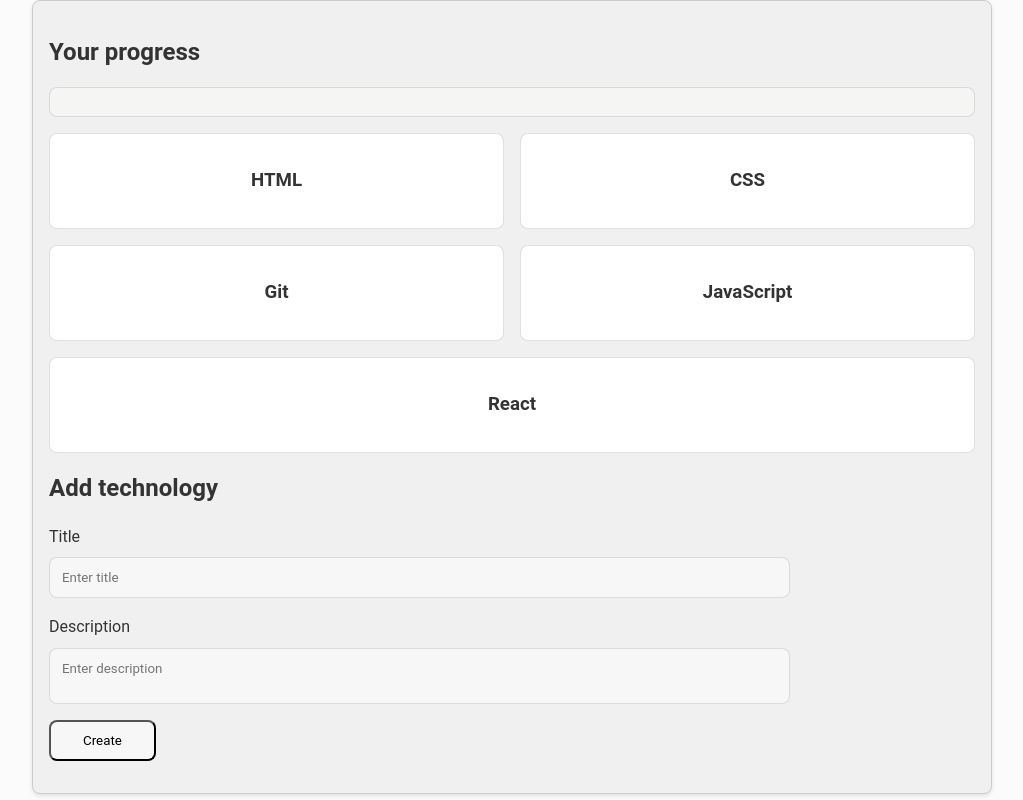
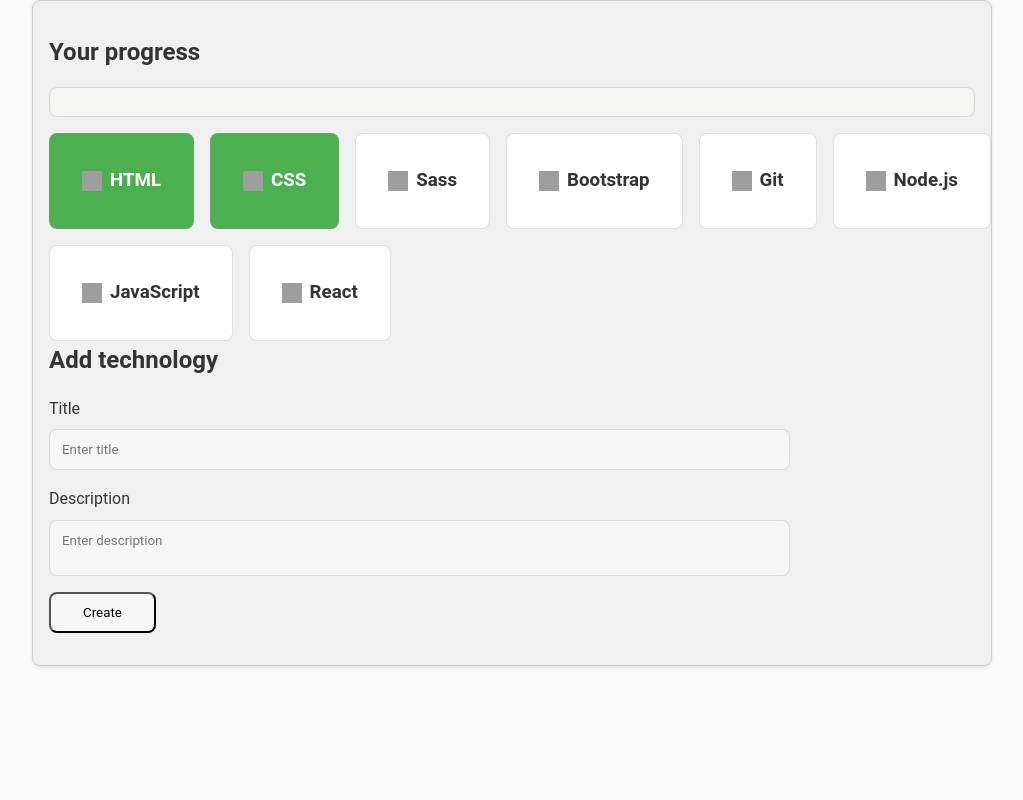
Before and after one commit to SpiriT-L/learning-results, a plain HTML site: page index.html in a window 1280 px wide. Shown: the whole page, without its empty margins (128-1151 px from the left). Drawn offline with Linux system fonts and the light colour scheme; grey boxes are pictures that could not be loaded.

Commit message:
feat: Add technology data structure and initialize display in app.js

```diff
--- a/app.js
+++ b/app.js
@@ -4,6 +4,83 @@ const backdrop = document.querySelector('#backdrop');
 
 content.addEventListener('click', openCard);
 backdrop.addEventListener('click', closeModal);
+
+const technologies = [
+  {
+    name: 'HTML',
+    description:
+      'HyperText Markup Language is the standard markup language for documents designed to be displayed in a web browser.',
+    type: 'html',
+    done: true,
+    image:
+      'https://cdn.jsdelivr.net/gh/devicons/devicon/icons/html5/html5-original.svg',
+  },
+  {
+    name: 'CSS',
+    description:
+      'Cascading Style Sheets is a style sheet language used for describing the presentation of a document written in HTML or XML.',
+    type: 'css',
+    done: true,
+    image:
+      'https://cdn.jsdelivr.net/gh/devicons/devicon/icons/css3/css3-original.svg',
+  },
+  {
+    name: 'Sass',
+    description:
+      'Sass is a preprocessor scripting language that is interpreted or compiled into Cascading Style Sheets.',
+    type: 'sass',
+    done: false,
+    image:
+      'https://cdn.jsdelivr.net/gh/devicons/devicon/icons/sass/sass-original.svg',
+  },
+  {
+    name: 'Bootstrap',
+    description:
+      'Bootstrap is a free and open-source CSS framework directed at responsive, mobile-first front-end web development.',
+    type: 'bootstrap',
+    done: false,
+    image:
+      'https://cdn.jsdelivr.net/gh/devicons/devicon/icons/bootstrap/bootstrap-original.svg',
+  },
+  {
+    name: 'Git',
+    description:
+      'Git is a free and open source distributed version control system designed to handle everything from small to very large projects with speed and efficiency.',
+    type: 'git',
+    done: false,
+    image:
+      'https://cdn.jsdelivr.net/gh/devicons/devicon/icons/git/git-original.svg',
+  },
+  {
+    name: 'Node.js',
+    description:
+      'Node.js is an open-source, cross-platform, back-end JavaScript runtime environment that runs on the V8 engine and executes JavaScript code outside a web browser.',
+    type: 'nodejs',
+    done: false,
+    image:
+      'https://cdn.jsdelivr.net/gh/devicons/devicon/icons/nodejs/nodejs-original.svg',
+  },
+  {
+    name: 'JavaScript',
+    description:
+      'JavaScript is a high-level, often just-in-time compiled, and multi-paradigm programming language.',
+    type: 'javascript',
+    done: false,
+    image:
+      'https://cdn.jsdelivr.net/gh/devicons/devicon/icons/javascript/javascript-original.svg',
+  },
+  {
+    name: 'React',
+    description:
+      'React is a free and open-source front-end JavaScript library for building user interfaces based on UI components.',
+    type: 'react',
+    done: false,
+    image:
+      'https://cdn.jsdelivr.net/gh/devicons/devicon/icons/react/react-original.svg',
+  },
+];
+
+// const technologies = [];
 
 function openCard() {
   modal.classList.add('open');
@@ -12,3 +89,25 @@ function openCard() {
 function closeModal() {
   modal.classList.remove('open');
 }
+
+function init() {
+  if (technologies.length === 0) {
+    content.innerHTML = '<p class="empty">No technologies available.</p>';
+  } else {
+    content.innerHTML = technologies.map(addTechnology).join('');
+  }
+}
+
+function addTechnology(tech) {
+  const doneClass = tech.done ? 'done' : '';
+
+  return `
+    <div class="card ${doneClass}" data-type="${tech.type}">
+      <img class="icon" src="${tech.image}" alt="${tech.name}" />
+      <h3>${tech.name}</h3>
+      <!-- <p>${tech.description}</p> -->
+    </div>
+  `;
+}
+
+init();
--- a/index.html
+++ b/index.html
@@ -24,21 +24,9 @@
         </div>
       </div>
       <div class="row" id="content">
-        <div class="card">
+        <!-- <div class="card">
           <h3>HTML</h3>
-        </div>
-        <div class="card">
-          <h3>CSS</h3>
-        </div>
-        <div class="card">
-          <h3>Git</h3>
-        </div>
-        <div class="card">
-          <h3>JavaScript</h3>
-        </div>
-        <div class="card">
-          <h3>React</h3>
-        </div>
+        </div> -->
       </div>
       <form class="form">
         <h2 class="heading">Add technology</h2>
--- a/styles.css
+++ b/styles.css
@@ -39,9 +39,10 @@ body {
   display: flex;
   flex-wrap: wrap;
   margin-right: -1rem;
+  gap: 1rem;
 }
 
-.row .card {
+.row.card {
   width: calc(960px / 3);
   flex-grow: 1;
   margin-bottom: 1rem;
@@ -59,8 +60,8 @@ body {
   border: var(--border);
 }
 
-.card .done {
-  background-color: var(--green);
+.card.done {
+  background: var(--green);
   color: #fff;
 }
 
@@ -211,3 +212,11 @@ body {
   background: #fff;
   cursor: pointer;
 }
+
+.icon {
+  width: 20px;
+  height: 20px;
+  display: inline-block;
+  margin-right: 0.5rem;
+  vertical-align: middle;
+}
```
